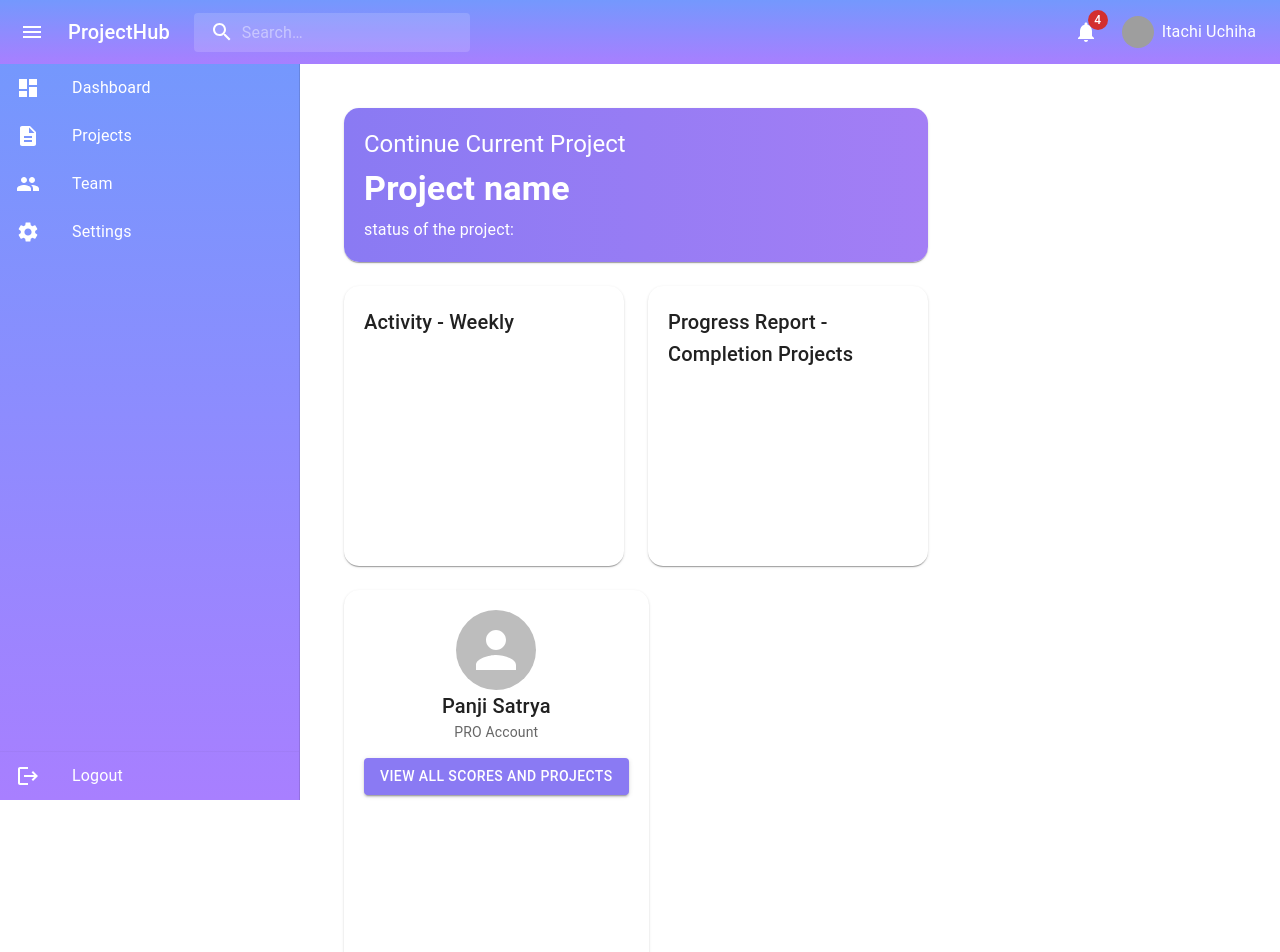
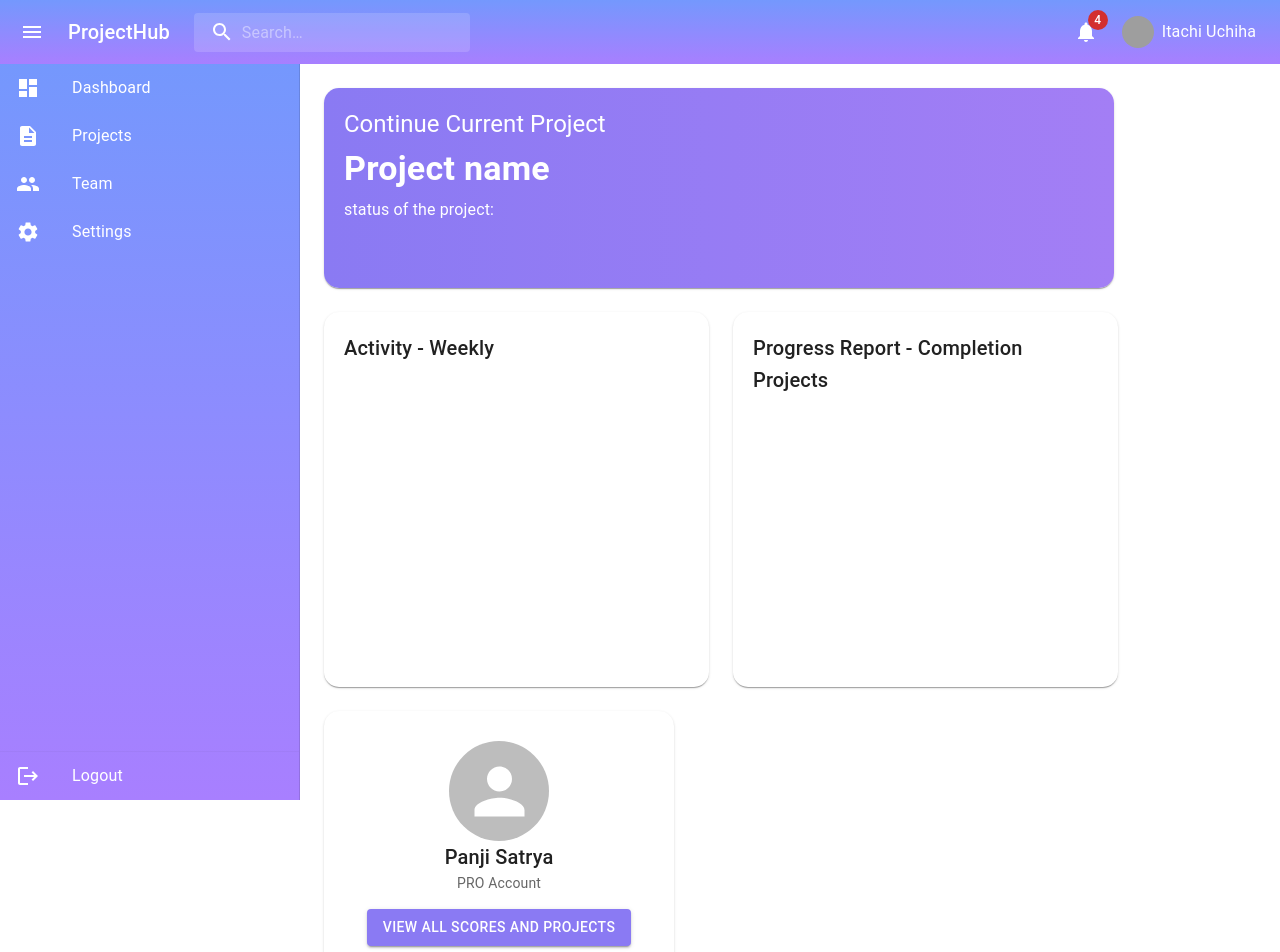
Before and after one commit to Zahabiya-Tawawala/ScholarlySync, a React (Vite) app in the folder client/mvp-product/: page / in a window 1280 px wide. Shown: the top 952 px of the page. Built offline with nearby package versions, Linux system fonts and the light colour scheme; grey boxes are pictures that could not be loaded.

Commit message:
dashboard layout done frontend ;)

```diff
--- a/client/mvp-product/src/components/Dashboard.jsx
+++ b/client/mvp-product/src/components/Dashboard.jsx
@@ -8,12 +8,6 @@ const Dashboard = () => {
 
   return (
     <>
-      <Box
-        sx={{
-          minHeight: "100vh",
-          padding: "20px",
-        }}
-      >
         {/* Main Grid Layout */}
         <Grid container spacing={3}>
           <Grid item xs={12} md={8}>
@@ -24,6 +18,8 @@ const Dashboard = () => {
                 borderRadius: "15px",
                 background: "linear-gradient(to right, #8a7af3, #a37ef5)",
                 color: "white",
+                width: 790,
+                height: 200,
               }}
             >
               <Typography variant="h5">Continue Current Project</Typography>
@@ -39,8 +35,8 @@ const Dashboard = () => {
                 <Card
                   sx={{
                     borderRadius: "15px",
-                    width: 280,
-                    height: 280,
+                    width: 385,
+                    height: 375,
                     padding: "20px",
                     margin: "auto",
                   }}
@@ -52,8 +48,8 @@ const Dashboard = () => {
               <Grid item xs={12} md={4}>
                 <Card
                   sx={{
-                    width: 280,
-                    height: 280,
+                    width: 385,
+                    height: 375,
                     margin: "auto",
                     borderRadius: "15px",
                     padding: "20px",
@@ -71,16 +67,17 @@ const Dashboard = () => {
           <Grid item xs={12} md={4}>
             <Card
               sx={{
-                padding: "20px",
+                padding: "30px",
                 borderRadius: "15px",
                 textAlign: "center",
                 height: 600,
+                width: 350,
               }}
             >
               <Avatar
                 sx={{
-                  width: "80px",
-                  height: "80px",
+                  width: "100px",
+                  height: "100px",
                   margin: "auto",
                 }}
               />
@@ -101,7 +98,6 @@ const Dashboard = () => {
             </Card>
           </Grid>
         </Grid>
-      </Box>
     </>
   );
 };
```
